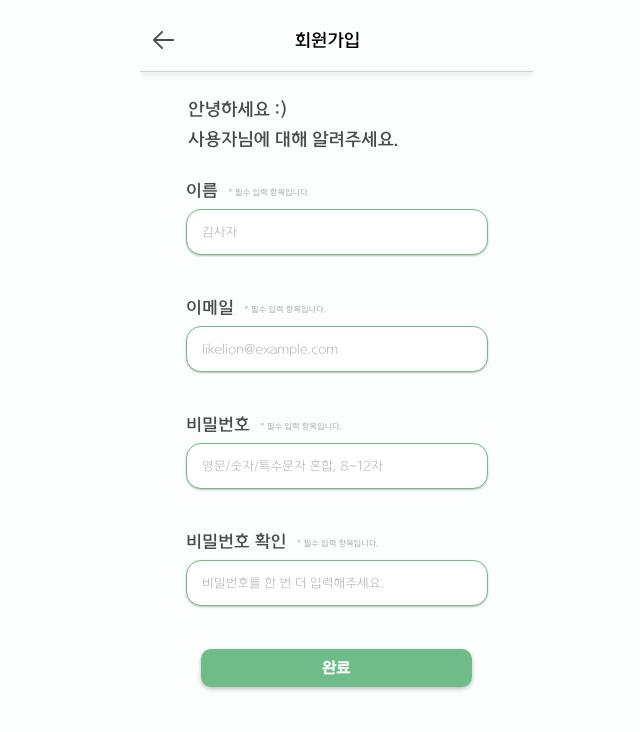
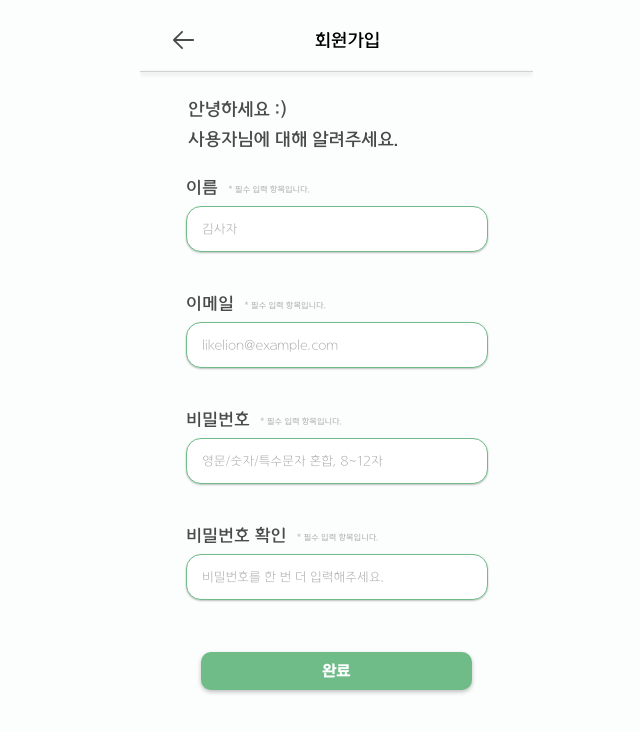
Before and after one commit to miniproject-likelion12th/mini-frontend, a React (Create React App) app: page /signUp in a window 1280 px wide. Shown: the top 732 px of the page, without its empty margins (304-944 px from the left). Built offline with nearby package versions, Linux system fonts and the light colour scheme.

Commit message:
feat: 회원가입 ui 구현 완료

```diff
--- a/src/component/signup/SignupHeader.jsx
+++ b/src/component/signup/SignupHeader.jsx
@@ -42,7 +42,7 @@ const BackImg = styled.img`
   height: 27px;
   flex-shrink: 0;
   cursor: pointer;
-  margin-left: 10px;
+  margin-left: 30px;
 `;
 const Text = styled.div`
   margin-left: 30%;
--- a/src/component/signup/SignupInput.jsx
+++ b/src/component/signup/SignupInput.jsx
@@ -2,8 +2,6 @@ import React from "react";
 import styled from "styled-components";
 
 const SignupInput = ({
-  id,
-  name,
   inputTitle,
   value,
   onChange,
@@ -17,8 +15,6 @@ const SignupInput = ({
         <InputText>* 필수 입력 항목입니다.</InputText>
       </InputTextContiner>
       <Input
-        id={id}
-        name={name}
         value={value}
         onChange={onChange}
         type={type}
@@ -31,6 +27,7 @@ const SignupInput = ({
 export default SignupInput;
 
 const InputContainer = styled.div`
+  margin-top: 20px;
   display: flex;
   flex-direction: column;
   align-items: flex-start;
@@ -62,6 +59,7 @@ const InputText = styled.div`
   padding-bottom: 3px;
 `;
 const Input = styled.input`
+  margin-bottom: 0;
   width: 270px;
   border-radius: 15px;
   border: 0.5px solid #6fbc89;
@@ -78,5 +76,4 @@ const Input = styled.input`
   &::placeholder {
     color: #adadad;
   }
-  margin-bottom: 43px;
 `;
--- a/src/component/signup/SignupMain.jsx
+++ b/src/component/signup/SignupMain.jsx
@@ -1,48 +1,79 @@
-import React, { useState } from "react";
+import React, { useState, useRef } from "react";
 import * as S from "./styled";
 import SignupInput from "./SignupInput";
 import Button from "../common/Button";
+import ErrorMessage from "../common/ErrorMessage";
 
 const SignupMain = () => {
-  const [formValue, setFormValue] = useState({
-    username: "",
-    email: "",
-    password: "",
-    password2: "",
+  const [username, setUsername] = useState("");
+  const [email, setEmail] = useState("");
+  const [password, setPassword] = useState("");
+  const [password2, setPassword2] = useState("");
+
+  const [isDuplicate, setIsDuplicate] = useState(null);
+  const [loading, setLoading] = useState(false);
+  const formRef = useRef(null);
+
+  const [errorState, setErrorState] = useState({
+    username: false,
+    email: false,
+    emailInvalid: false,
+    password: false,
+    passwordMatch: false,
   });
 
-  const handleChange = (e) => {
-    const { name, value } = e.target;
-    setFormValue((prev) => ({
-      ...prev,
-      [name]: value,
-    }));
+  const handleSignup = async () => {
+    const emailRegex = /^[^\s@]+@[^\s@]+\.[^\s@]+$/; // 이메일 유효성 검사 정규식
+
+    const errors = {
+      username: !username,
+      email: !email,
+      emailInvalid: email && !emailRegex.test(email), // 이메일이 입력되어 있지만 형식에 맞지 않는 경우
+      password: !password,
+      passwordMatch: password !== password2,
+    };
+
+    setErrorState(errors);
+
+    // 모든 필드가 올바르게 입력되었는지 확인
+    const hasErrors = Object.values(errors).some((err) => err);
+    if (!hasErrors) {
+      // 서버로 전송 로직 추가
+      console.log("회원가입 성공:", { username, email, password, password2 });
+    }
+
+    // const data = {
+    //     username: username,
+    //     email: email,
+    //     password: password,
+    //     password2: password2,
+    //   };
+
+    //     const Register = async () => {
+    //     if (formRef.current.checkValidity()) {
+    //       try {
+    //         setLoading(true);
+    //         const response = await apiCall("users/register/", "POST", data, null);
+    //         if (response.data.token) {
+    //           setLoading(false);
+    //           navigate("/");
+    //         } else if (response.data.errors.password) {
+    //           setLoading(false);
+    //           alert(response.data.errors.password[0]);
+    //         } else if (response.data.errors.username) {
+    //           setLoading(false);
+    //           setIsDuplicate("red");
+    //         } else if (response.data.errors.userid) {
+    //           console.log("실행됨?");
+    //           setLoading(false);
+    //           setIsDuplicate("red");
+    //         }
+    //       } catch (error) {
+    //         console.log("에러발생s", error);
+    //       }
+    //     }
   };
 
-  //   const isUsername = Boolean(formValue.username);
-  //   const isPassword = Boolean(formValue.password);
-
-  //   const handleLogin = () => {
-  //     if (!isUsername) {
-  //       return alert("이메일을 입력해주세요.");
-  //     } else if (!isPassword) {
-  //       return alert("비밀번호를 입력해주세요.");
-  //     } else {
-  //       axios
-  //         .post(`${baseURL}/login/`, formValue)
-  //         .then((response) => {
-  //           console.log(response);
-  //           alert("로그인 성공!");
-  //           localStorage.clear();
-  //           const userInfo = response.data;
-  //           localStorage.setItem("access", userInfo.access);
-  //           localStorage.setItem("refresh", userInfo.refresh);
-  //         })
-  //         .catch((error) => {
-  //           console.log(error);
-  //         });
-  //     }
-  //   };
   return (
     <>
       <S.SignupMain>
@@ -51,47 +82,103 @@ const SignupMain = () => {
           사용자님에 대해 알려주세요.
         </S.Text>
         <S.SignupInputContainer>
+          {/* username */}
           <SignupInput
             inputTitle="이름"
-            id="username"
-            name="username"
-            value={formValue.username}
-            onChange={handleChange}
-            type="username"
             placeholder="김사자"
+            type="text"
+            value={username}
+            onChange={(e) => setUsername(e.target.value)}
           />
+          <S.ErrorContainer>
+            <ErrorMessage
+              text="이름을 입력해주세요."
+              style={{
+                marginTop: "15px",
+                opacity: errorState.username ? 1 : 0,
+              }}
+            />
+          </S.ErrorContainer>
+
+          {/* email */}
           <SignupInput
-            id="email"
-            name="email"
             inputTitle="이메일"
-            value={formValue.email}
-            onChange={handleChange}
+            placeholder="likelion@example.com"
             type="email"
-            placeholder="likelion@example.com"
+            value={email}
+            onChange={(e) => setEmail(e.target.value)}
           />
+          <S.ErrorContainer>
+            {errorState.email && (
+              <ErrorMessage
+                text="이메일을 입력해주세요."
+                style={{
+                  marginTop: "15px",
+                  opacity: 1,
+                }}
+              />
+            )}
+            {!errorState.email && errorState.emailInvalid && (
+              <ErrorMessage
+                text="이메일이 형식에 맞지 않습니다."
+                style={{
+                  marginTop: "15px",
+                  opacity: 1,
+                }}
+              />
+            )}
+            {!errorState.email && !errorState.emailInvalid && (
+              <ErrorMessage
+                text="빈공간확보용"
+                style={{
+                  marginTop: "15px",
+                  opacity: 0,
+                }}
+              />
+            )}
+          </S.ErrorContainer>
+
+          {/* password */}
           <SignupInput
-            id="password"
-            name="password"
             inputTitle="비밀번호"
-            value={formValue.password}
-            onChange={handleChange}
+            placeholder="영문/숫자/특수문자 혼합, 8~12자"
             type="password"
-            placeholder="영문/숫자/특수문자 혼합, 8~12자"
+            value={password}
+            onChange={(e) => setPassword(e.target.value)}
           />
+          <S.ErrorContainer>
+            <ErrorMessage
+              text="비밀번호를 입력해주세요."
+              style={{
+                marginTop: "15px",
+                opacity: errorState.password ? 1 : 0,
+              }}
+            />
+          </S.ErrorContainer>
+
+          {/* password2 */}
           <SignupInput
-            id="password"
-            name="password"
             inputTitle="비밀번호 확인"
-            value={formValue.password}
-            onChange={handleChange}
+            placeholder="비밀번호를 한 번 더 입력해주세요."
             type="password"
-            placeholder="비밀번호를 한 번 더 입력해주세요."
+            value={password2}
+            onChange={(e) => setPassword2(e.target.value)}
           />
+          <S.ErrorContainer>
+            <ErrorMessage
+              text="비밀번호가 일치하지 않습니다."
+              style={{
+                marginTop: "15px",
+                opacity: errorState.passwordMatch ? 1 : 0,
+              }}
+            />
+          </S.ErrorContainer>
         </S.SignupInputContainer>
-        <Button text="완료" />
+        <S.SinputButtonContainer>
+          <Button text="완료" onClick={handleSignup} />
+        </S.SinputButtonContainer>
       </S.SignupMain>
     </>
   );
 };
-
 export default SignupMain;
--- a/src/component/signup/styled.js
+++ b/src/component/signup/styled.js
@@ -26,6 +26,12 @@ export const Text = styled.div`
   line-height: 1.5;
 `;
 export const SignupInputContainer = styled.div`
-  margin: 43px auto 0 auto;
+  margin: 20px auto 0 auto;
   width: 100%;
 `;
+export const ErrorContainer = styled.div`
+  margin-top: -13px;
+`;
+export const SinputButtonContainer = styled.div`
+  margin-top: 30px;
+`;
```
